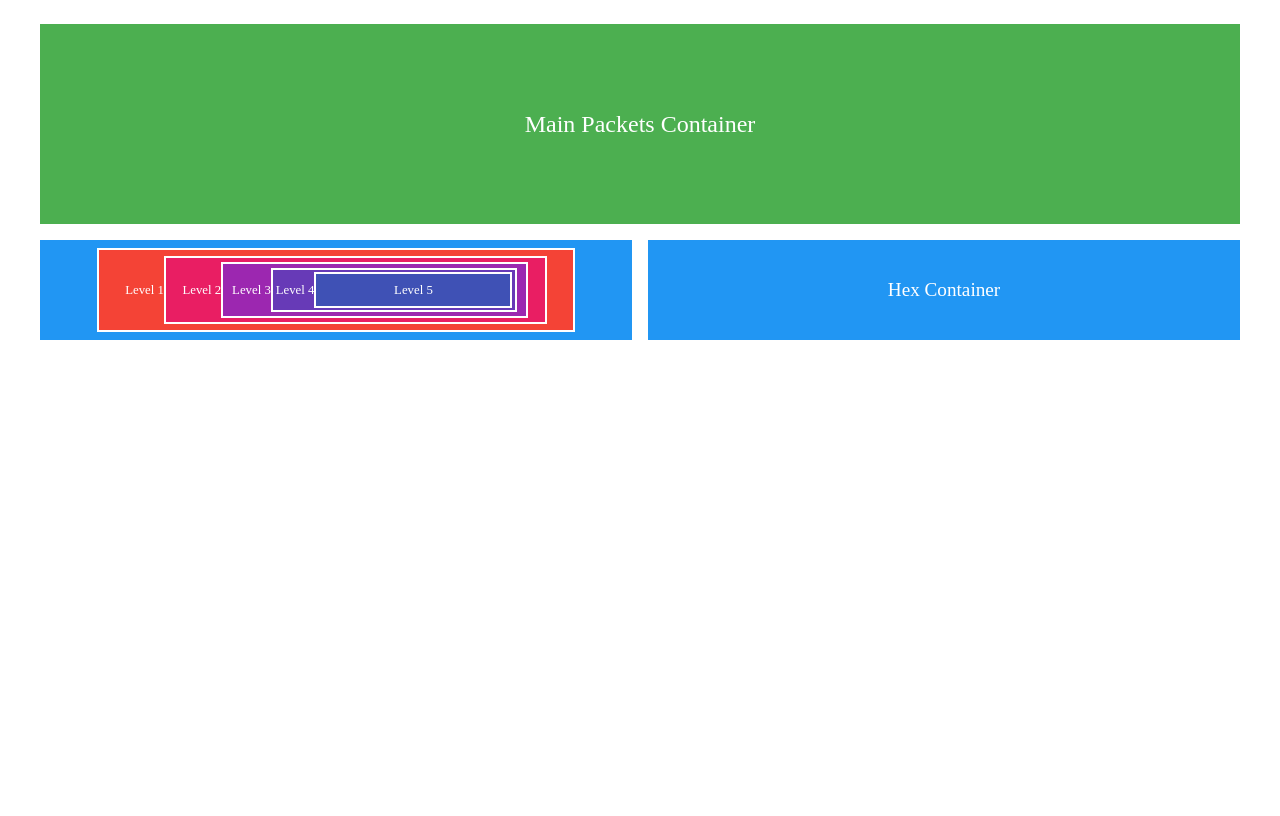
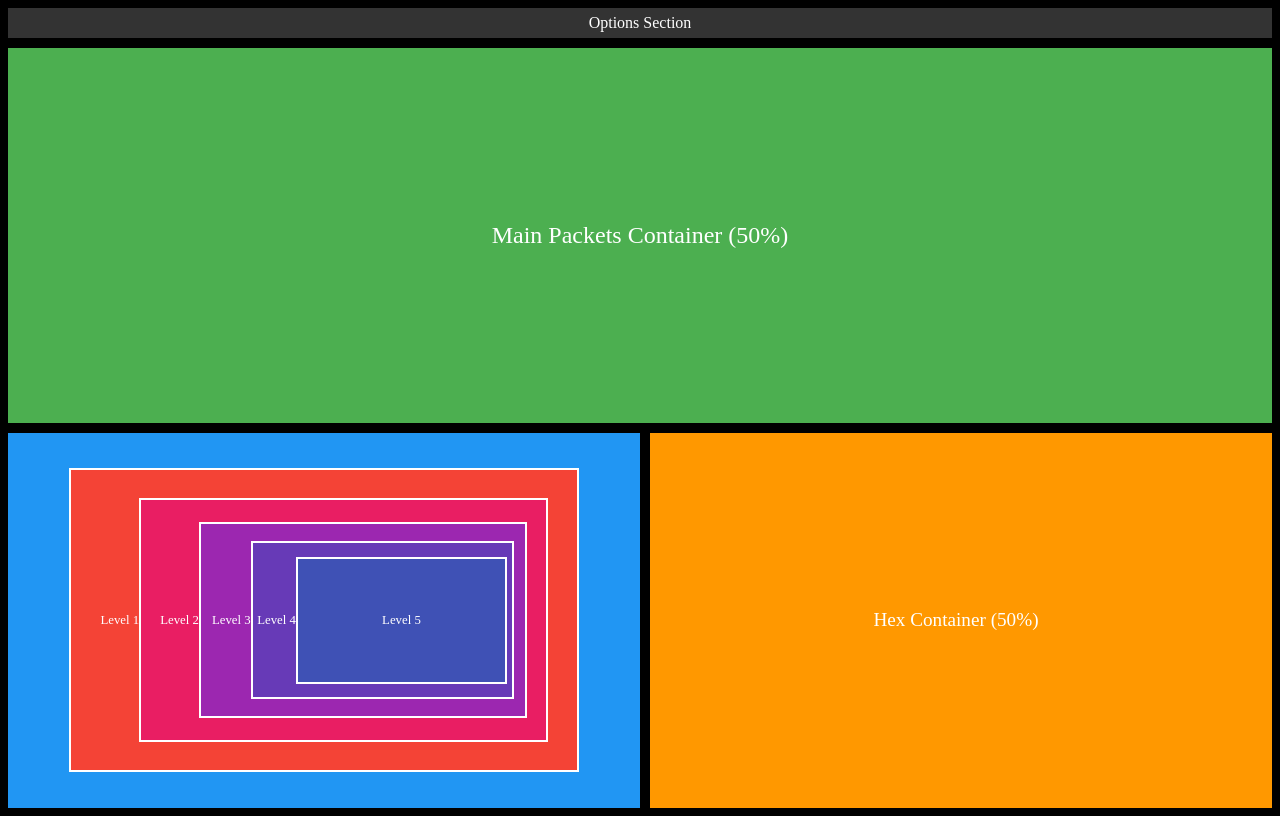
Before and after one commit to BOTBAM/UI-Project-3, a SvelteKit app: page / in a window 1280 px wide. Built offline with nearby package versions, Linux system fonts and the light colour scheme.

Commit message:
Resizers for the 3 main components.
Added vertical and horizontal resizers to dynamically adjust container widths and heights.
Added a 10px black outline around the entire layout for clarity and style.
Added a container for some nice space to allocate to all our desired options!

```diff
--- a/src/routes/+page.svelte
+++ b/src/routes/+page.svelte
@@ -1,11 +1,93 @@
 <script>
+    import { onMount } from 'svelte';
 
+    // Heights and widths as percentages
+    let leftWidth = 50; // Width of the left container
+    let rightWidth = 50; // Width of the right container
+    let topHeight = 50; // Height of the top container
+    let bottomHeight = 50; // Height of the bottom row
+
+    let isDraggingHeight = false; // For resizing heights (up and down)
+    let isDraggingWidth = false; // For resizing widths (left and right)
+
+    // Reiszing Heights (Horizontal Resizer)
+    const startDragHeight = () => (isDraggingHeight = true);
+    const stopDragHeight = () => (isDraggingHeight = false);
+
+    const onDragHeight = (event) =>
+    {
+        if (!isDraggingHeight) return;
+
+        const totalHeight = window.innerHeight; // Total height of the viewport
+        const mouseY = event.clientY;
+
+        const newTopHeight = (mouseY / totalHeight) * 100;
+        const newBottomHeight = 100 - newTopHeight;
+
+        if (newTopHeight >= 10 && newBottomHeight >= 10)
+        {
+            topHeight = newTopHeight;
+            bottomHeight = newBottomHeight;
+        }
+    };
+
+    // Resizing Widths  (Vertical Resizer)
+    const startDragWidth = () => (isDraggingWidth = true);
+    const stopDragWidth = () => (isDraggingWidth = false);
+
+    const onDragWidth = (event) =>
+    {
+        if (!isDraggingWidth) return;
+
+        const totalWidth = document.body.offsetWidth; // Total width of the viewport
+        const mouseX = event.clientX;
+
+        const newLeftWidth = (mouseX / totalWidth) * 100;
+        const newRightWidth = 100 - newLeftWidth;
+
+        if (newLeftWidth >= 10 && newRightWidth >= 10)
+            {
+                leftWidth = newLeftWidth;
+                rightWidth = newRightWidth;
+            }
+    };
+
+    onMount(() =>
+    {
+        window.addEventListener('mousemove', onDragHeight);
+        window.addEventListener('mouseup', stopDragHeight);
+        window.addEventListener('mousemove', onDragWidth);
+        window.addEventListener('mouseup', stopDragWidth);
+    });
 </script>
+
 <div class="container">
-<div class="large-container"> Main Packets Container</div>
-    <div class="bottom-row">
-        <!-- Bottom Left, Layers Container -->
-        <div class="small-container">
+    <!-- Options Section -->
+    <div class="options-bar">
+        Options Section
+    </div>
+    <!-- Top Container -->
+    <div class="large-container" style="height: {topHeight}%; background-color: #4caf50;">
+    Main Packets Container ({Math.round(topHeight)}%)
+    </div>
+
+    <!-- Horizontal Resizer (Height Adjuster) -->
+    <div
+        class="horizontal-resizer"
+        role="separator"
+        aria-valuemin="10"
+        aria-valuemax="90"
+        aria-valuenow="{topHeight}"
+        aria-orientation="horizontal"
+        tabindex="0"
+        on:mousedown={startDragHeight}>
+    </div>
+
+    <!-- Bottom Row -->
+    <div class="bottom-row" style="height: {bottomHeight}%; background-color: #f1f1f1;">
+
+        <!-- Bottom Left Container with Nested Containers -->
+        <div class="small-container" style="width: {leftWidth}%; background-color: #2196f3;">
             <div class="nested-container level-1">
                 Level 1
                 <div class="nested-container level-2">
@@ -22,8 +104,24 @@
                 </div>
             </div>
         </div>
-        <!-- Bottom Right Container, Hex I guess lol -->
-        <div class="small-container"> Hex Container</div>
+
+        <!-- Vertical Resizer (Width Adjuster) -->
+        <div
+            class="vertical-resizer"
+            role="separator"
+            aria-valuemin="10"
+            aria-valuemax="90"
+            aria-valuenow="{leftWidth}"
+            aria-orientation="vertical"
+            tabindex="0"
+            on:mousedown={startDragWidth}
+            style="left: {leftWidth}%;">
+        </div>
+
+        <!-- Bottom Right Container -->
+        <div class="small-container" style="width: {rightWidth}%; background-color: #ff9800;">
+            Hex Container ({Math.round(rightWidth)}%)
+        </div>
     </div>
 </div>
 
@@ -32,45 +130,53 @@
     {
         display: flex;
         flex-direction: column;
+        align-items: stretch;
+        justify-content: flex-start;
+        width: 100%;
+        height: 100vh;
+        margin: 0 auto;
+        outline: 10px solid black;
+    }
+
+    .options-bar
+    {
+        width: 100%;
+        height: 4%;
+        background-color: #333;
+        color: white;
+        display: flex;
         align-items: center;
         justify-content: center;
-      margin: 0 auto;
-      width: 100%;
-      max-width: 1200px;
-      padding: 1rem;
+        font-size: 1rem;
+        border-bottom: 10px solid black; /* Add a bottom outline */
     }
 
     .large-container
     {
         width: 100%;
-      height: 200px;
-      background-color: #4caf50;
         display: flex;
         align-items: center;
         justify-content: center;
         color: white;
+        outline: #000;
         font-size: 1.5rem;
-      margin-bottom: 1rem;
     }
 
     .bottom-row
     {
         display: flex;
         width: 100%;
-      gap: 1rem;
+        position: relative;
     }
 
     .small-container
     {
-      flex: 1;
-      height: 100px;
-      background-color: #2196f3;
         display: flex;
         align-items: center;
         justify-content: center;
         color: white;
         font-size: 1.2rem;
-      position: relative;
+        overflow: hidden;
     }
 
     .nested-container
@@ -109,4 +215,37 @@
     {
         background-color: #3f51b5;
     }
+
+    /* Horizontal Resizer (Height Adjuster) */
+    .horizontal-resizer
+    {
+        height: 10px;
+        background-color: #000;
+        cursor: ns-resize;
+        width: 100%;
+        z-index: 1;
+        position: relative;
+    }
+
+    .horizontal-resizer:hover
+    {
+        background-color: #555;
+    }
+
+    /* Vertical Resizer (Width Adjuster) */
+    .vertical-resizer
+    {
+        width: 10px;
+        background-color: #000;
+        cursor: ew-resize;
+        position: absolute;
+        top: 0;
+        bottom: 0;
+        z-index: 1;
+    }
+
+    .vertical-resizer:hover
+    {
+        background-color: #555;
+    }
 </style>
```
Lines whose indentation alone changed are shown as unchanged.
